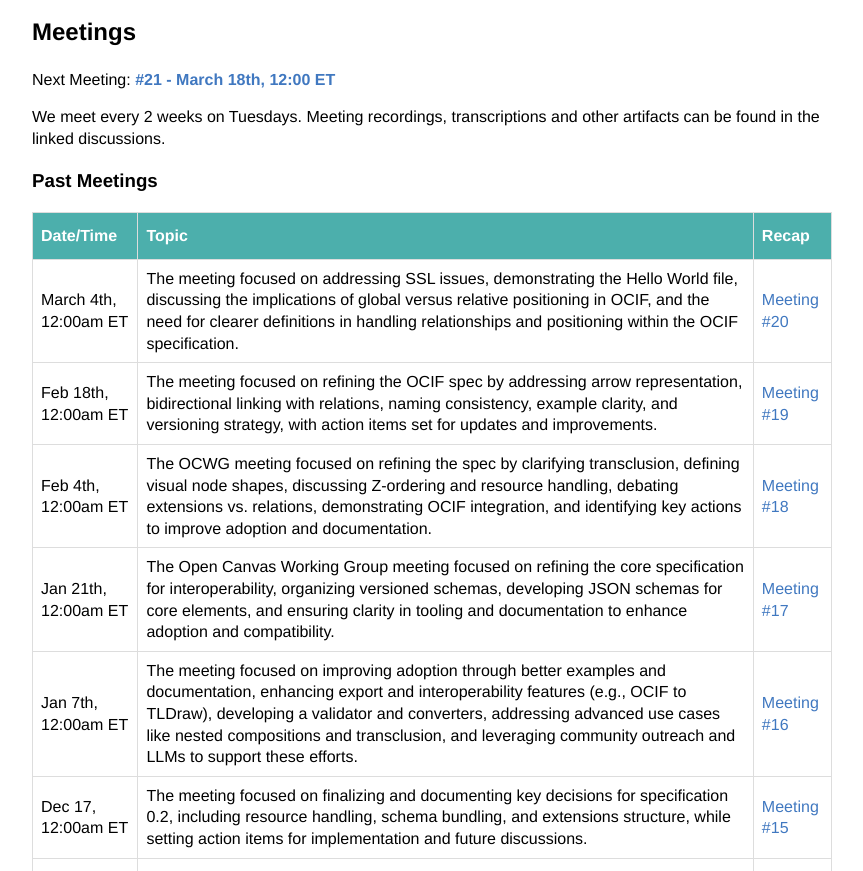
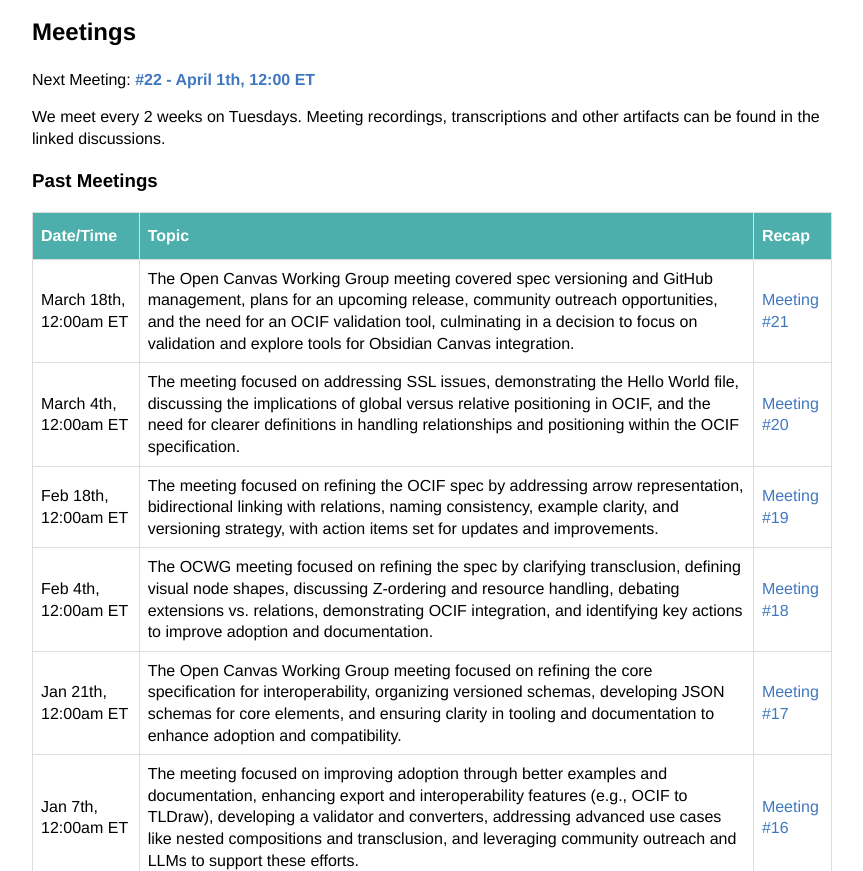
Before and after one commit to ocwg/canvasprotocol.org, a plain HTML site: page index.html in a window 1280 px wide. Shown: the part 838-1709 px from the top of the page, without its empty margins (208-1071 px from the left). Drawn offline with Linux system fonts and the light colour scheme.

Commit message:
Update index.html

```diff
--- a/index.html
+++ b/index.html
@@ -129,7 +129,7 @@
         <h2>Meetings</h2>
         <p>
           Next Meeting:
-          <a href="https://lu.ma/a3d85qay"><b>#21 - March 18th, 12:00 ET</b></a>
+          <a href="https://lu.ma/iv4q484x"><b>#22 - April 1th, 12:00 ET</b></a>
         </p>
         <p>
           We meet every 2 weeks on Tuesdays. Meeting recordings, transcriptions
@@ -146,6 +146,16 @@
             </tr>
           </thead>
           <tbody>
+            <tr>
+              <td>March 18th, 12:00am ET</td>
+              <td>The Open Canvas Working Group meeting covered spec versioning and GitHub management, plans for an upcoming release, community outreach opportunities, and the need for an OCIF validation tool, culminating in a decision to focus on validation and explore tools for Obsidian Canvas integration.
+              </td>
+              <td>
+                <a href="#"
+                  >Meeting #21</a
+                >
+              </td>
+            </tr>
             <tr>
               <td>March 4th, 12:00am ET</td>
               <td>The meeting focused on addressing SSL issues, demonstrating the Hello World file, discussing the implications of global versus relative positioning in OCIF, and the need for clearer definitions in handling relationships and positioning within the OCIF specification.
```
